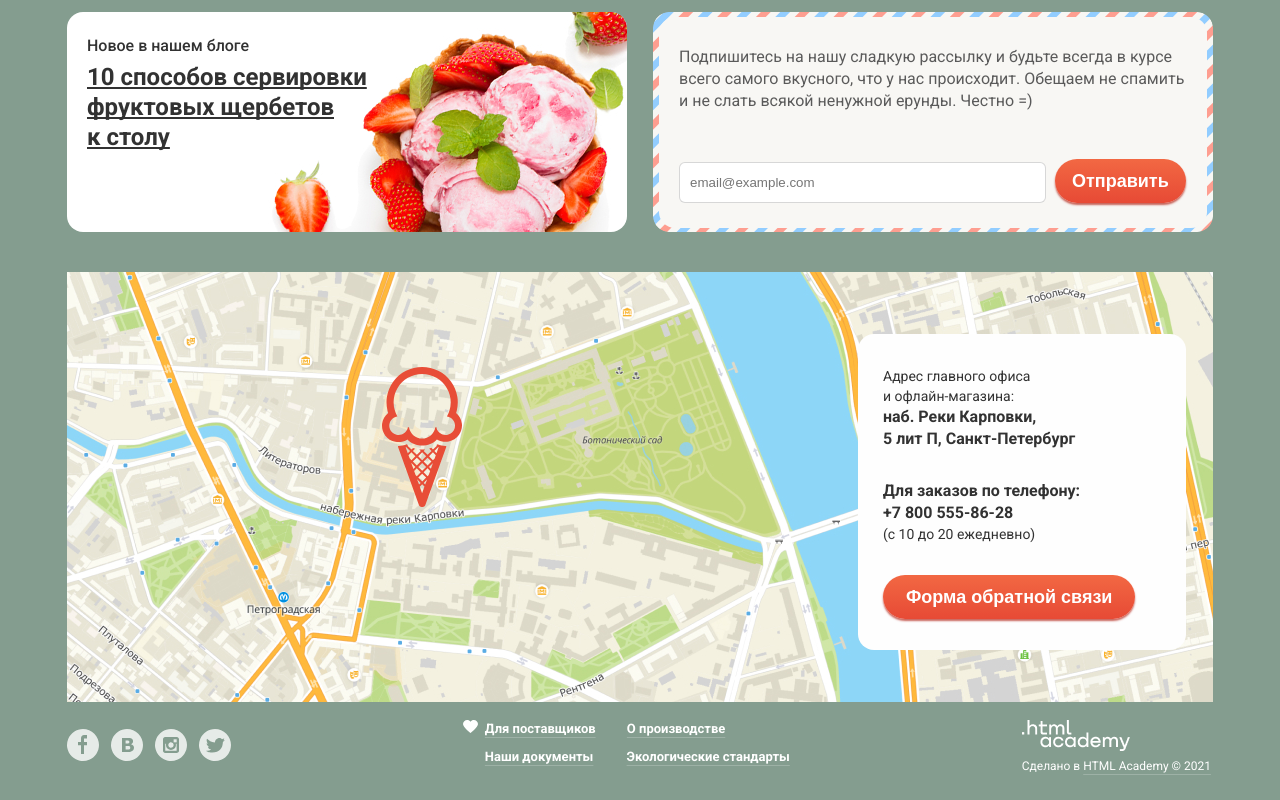
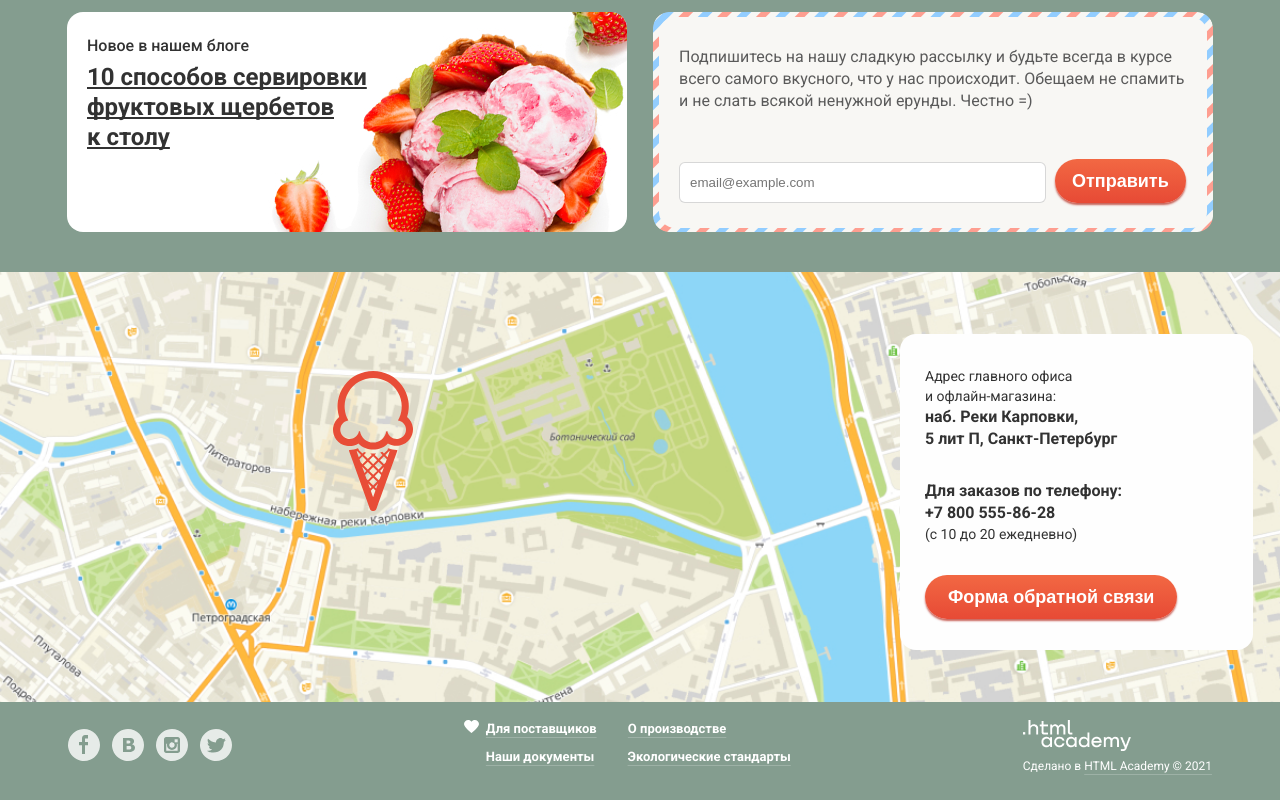
Before and after one commit to Paxton9/1741743-gllacy-31, a plain HTML site: page index.html in a window 1280 px wide. Shown: the part 1623-2423 px from the top of the page. Drawn offline with Linux system fonts and the light colour scheme.

Commit message:
изменения в карте

```diff
--- a/css/style.css
+++ b/css/style.css
@@ -44,7 +44,7 @@
   font-size: 16px;
   font-weight: 700;
   line-height: 22px;
-  min-width: 1200;
+  min-width: 1200px;
   background-color: var(--background-green);
   height: auto;
   margin: 0;
@@ -930,9 +930,10 @@
 .maps {
   position: relative;
   background-image: url('../img/maps.jpg');
-  min-width: 100%;
+  width: 100%;
   height: 430px;
-  background-position: left center;
+  background-position: center;
+  background-size: cover;
   background-repeat: no-repeat;
   margin-bottom: 18px;
 }
@@ -940,12 +941,14 @@
 .pin {
   position: absolute;
   width: 80px;
-  top: 95px;
-  left: 315px;
+  height: 140px;
+  top: 23%;
+  left: 26%;
 }
 
 .contacts {
   position: absolute;
+  width: 328px;
   padding-left: 25px;
   top: 62px;
   right: 27px;
@@ -1001,9 +1004,10 @@ align-items: center;
 
 .footer-container {
   width: 1144px;
+  display: flex;
+  justify-content: space-between;
+  margin: 0 auto;
   margin-bottom: 25px;
-  display: flex;
-  justify-content: space-between;
 }
 
 .footer-middle {
--- a/index.html
+++ b/index.html
@@ -243,12 +243,12 @@
         </div>
       </article>
     </div>
-
+  </div>
     <div class="maps">
       <div class="pin">
         <img src="img/Pin.svg" width="80" height="140" alt="Пин">
-      </div>
-
+    </div>
+      <div class="contacts-wrapper">
       <div class="contacts">
         <h2 class="contacts-title">Адрес главного офиса <br>и офлайн-магазина:</h2>
         <b>наб. Реки Карповки, <br>5 лит П, Санкт-Петербург</b>
@@ -260,7 +260,9 @@
         <button class="btn contacts-btn" type="button">Форма обратной связи</button>
       </div>
     </div>
+    </div>
   </main>
+
   <footer class="footer-container">
     <section class="socials">
       <h2 class="visually-hidden">Социальные сети</h2>
@@ -314,7 +316,7 @@
         <p class="copyright">Сделано в <a class="footer-link" href="https://htmlacademy.ru/intensive/htmlcss">HTML Academy © 2021</a></p>
       </div>
   </footer>
-</div>
+
 </div>
 <div class="feedback-wrapper modal-hidden">
 <div class="feedback">
```
Also changed, not shown: img/checkbox.svg.
